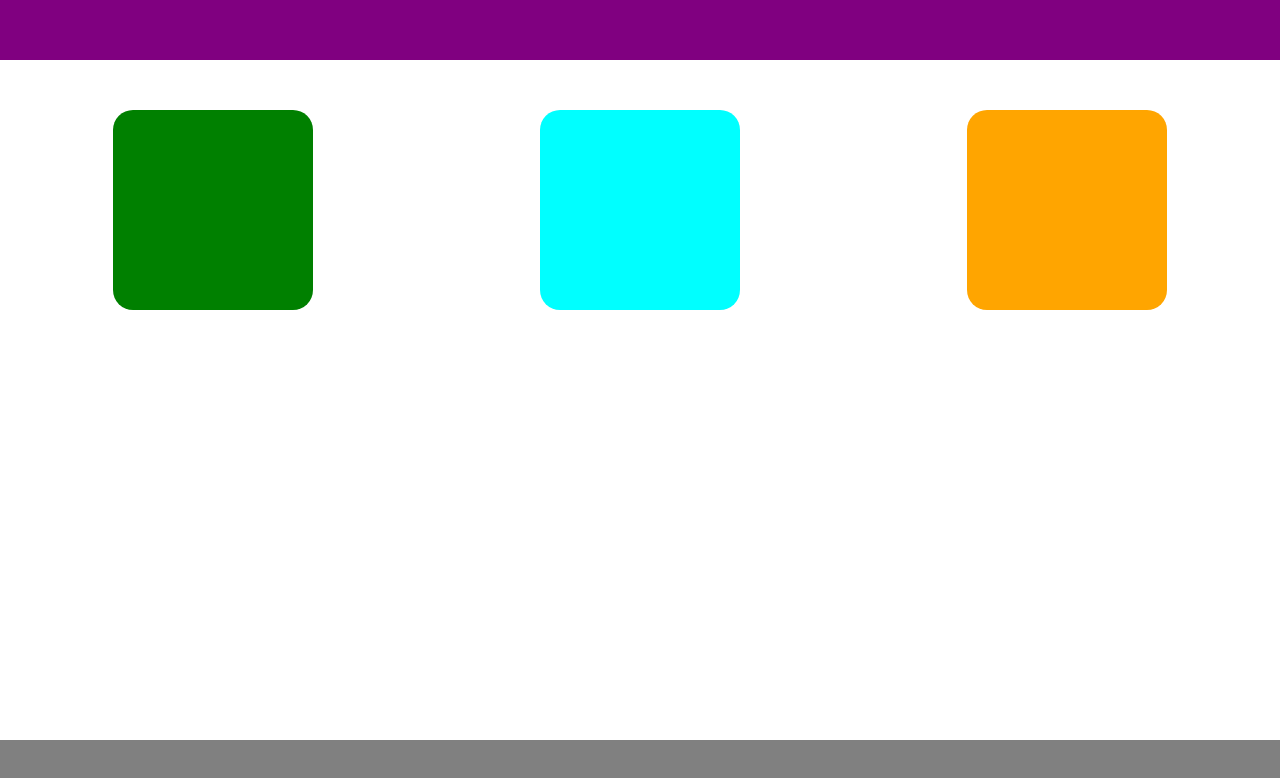
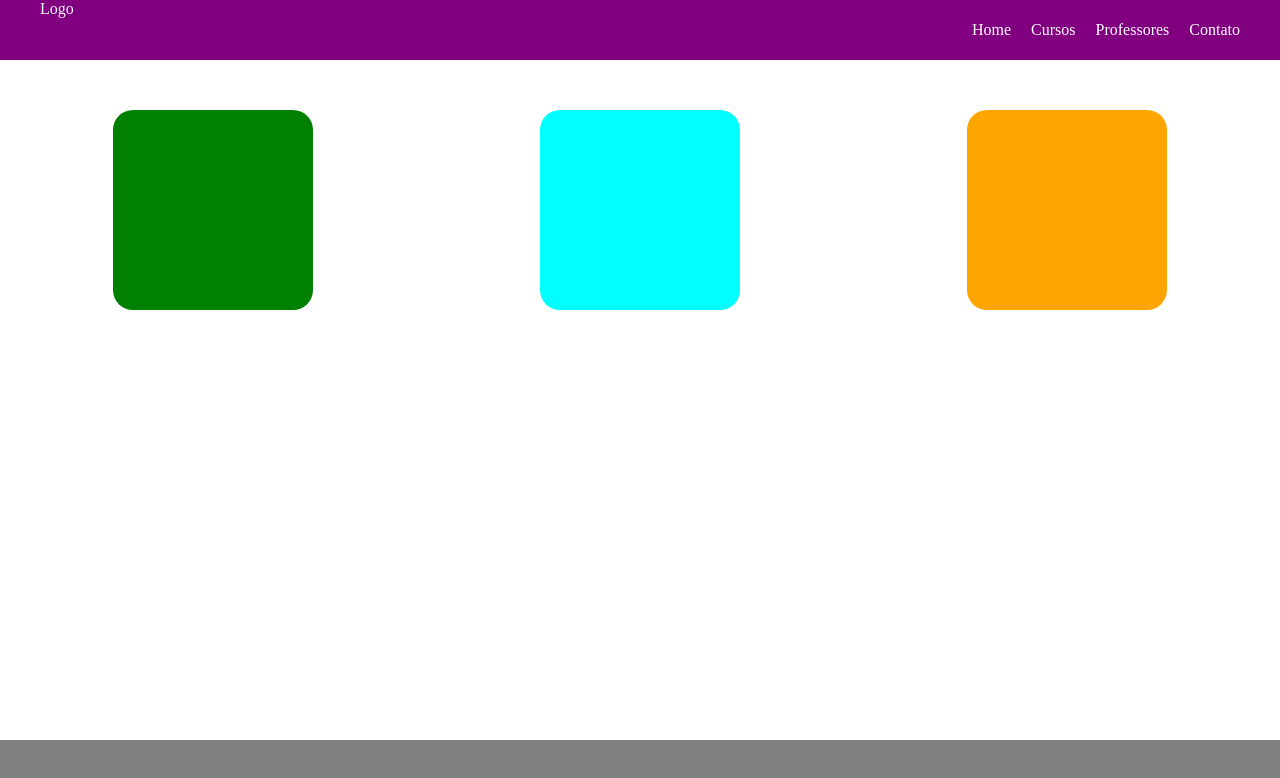
Before and after one commit to pauloandrepassos/Programa-o_para_internet, a plain HTML site: page atividade001/index.html in a window 1280 px wide. Drawn offline with Linux system fonts and the light colour scheme.

Commit message:
Atualizando
Ajustes no cabeçalho (Adicionando o menu) e ajustes no rodapé

```diff
--- a/atividade001/css/estilo.css
+++ b/atividade001/css/estilo.css
@@ -1,5 +1,6 @@
 body {
     margin: 0;
+    padding: 0;
 }
 
 header {
@@ -7,6 +8,39 @@ header {
     width: 100%;
     height: 60px;
     display: flex;
+    align-items: center;
+}
+
+.logo {
+    align-items: center;
+    margin-left: 40px;
+}
+
+.logo a {
+    color: aliceblue;
+    text-decoration: none;
+}
+
+.menu {
+    display: flex;
+    align-items: center;
+}
+
+.menu ul {
+    margin: 0;
+    padding: 0;
+    list-style: none;
+    display: flex;
+    margin-right: 20px;
+}
+
+.menu li {
+    margin-right: 20px;
+}
+
+.menu a {
+    color: white;
+    text-decoration: none;
 }
 
 .section1 {
@@ -42,5 +76,7 @@ footer {
     width: 100%;
     height: 60px;
     bottom: 0;
-    position: absolute;
+    position: fixed;
+    bottom: 0;
+    left: 0;
 }
--- a/atividade001/index.html
+++ b/atividade001/index.html
@@ -4,12 +4,23 @@
     <meta charset="UTF-8">
     <meta http-equiv="X-UA-Compatible" content="IE=edge">
     <meta name="viewport" content="width=device-width, initial-scale=1.0">
+    <link rel="shortcut icon" href="imagens/favicon.ico" type="image/x-icon">
     <title>Atividade 1</title>
     <link rel="stylesheet" href="css/estilo.css">
 </head>
 <body>
     <header>
-
+        <div class="logo">
+            <a href="#">Logo</a>
+        </div>
+        <nav class="menu">
+            <ul>
+                <li><a href="#">Home</a></li>
+                <li><a href="#">Cursos</a></li>
+                <li><a href="#">Professores</a></li>
+                <li><a href="#">Contato</a></li>
+            </ul>
+        </nav>
     </header>
 
     <section class="section1">
```
Also changed, not shown: atividade001/imagens/favicon.ico (added).
